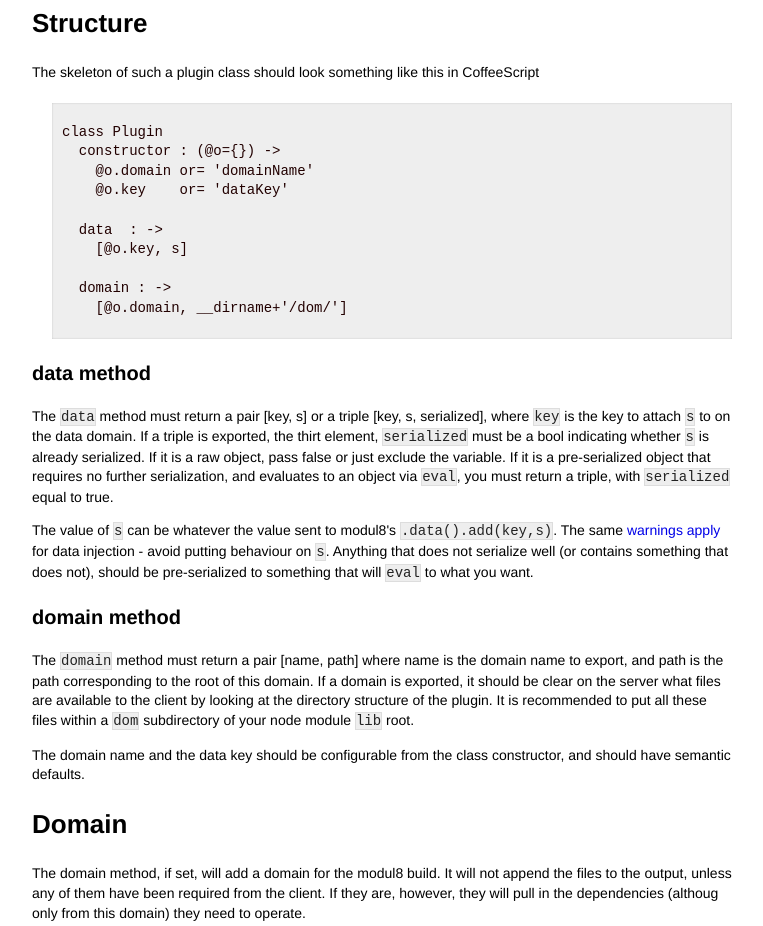
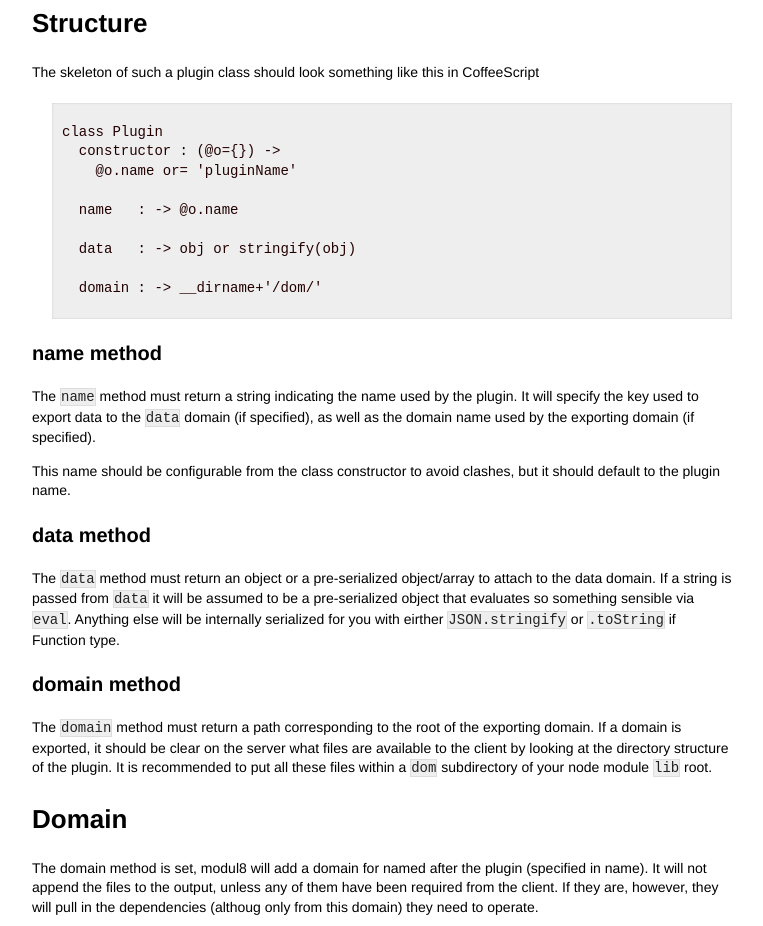
Before and after one commit to clux/modul8, a plain HTML site: page docs/plugins.html in a window 1280 px wide. Shown: the part 1100-2026 px from the top of the page, without its empty margins (258-1021 px from the left). Drawn offline with Linux system fonts and the light colour scheme.

Commit message:
0.12.0 docs

```diff
--- a/docs/plugins.html
+++ b/docs/plugins.html
@@ -65,36 +65,38 @@ to utilize this data in a helpful way.</p>
 
 <pre><code>class Plugin
   constructor : (@o={}) -&gt;
-    @o.domain or= 'domainName'
-    @o.key    or= 'dataKey'
+    @o.name or= 'pluginName'
 
-  data  : -&gt;
-    [@o.key, s]
+  name   : -&gt; @o.name
 
-  domain : -&gt;
-    [@o.domain, __dirname+'/dom/']
+  data   : -&gt; obj or stringify(obj)
+
+  domain : -&gt; __dirname+'/dom/'
 </code></pre>
+
+<h3>name method</h3>
+
+<p>The <code>name</code> method must return a string indicating the name used by the plugin.
+It will specify the key used to export data to the <code>data</code> domain (if specified), as well as the domain name used by the exporting domain (if specified).</p>
+
+<p>This name should be configurable from the class constructor to avoid clashes, but it should default to the plugin name.</p>
 
 <h3>data method</h3>
 
-<p>The <code>data</code> method must return a pair [key, s] or a triple [key, s, serialized], where <code>key</code> is the key to attach <code>s</code> to on the data domain.
-If a triple is exported, the thirt element, <code>serialized</code> must be a bool indicating whether <code>s</code> is already serialized. If it is a raw object, pass false or just exclude the variable.
-If it is a pre-serialized object that requires no further serialization, and evaluates to an object via <code>eval</code>, you must return a triple, with <code>serialized</code> equal to true.</p>
-
-<p>The value of <code>s</code> can be whatever the value sent to modul8's <code>.data().add(key,s)</code>. The same <a href="api.html#data">warnings apply</a> for data injection - avoid putting behaviour on <code>s</code>.
-Anything that does not serialize well (or contains something that does not), should be pre-serialized to something that will <code>eval</code> to what you want.</p>
+<p>The <code>data</code> method must return an object or a pre-serialized object/array to attach to the data domain.
+If a string is passed from <code>data</code> it will be assumed to be a pre-serialized object that evaluates so something sensible via <code>eval</code>.
+Anything else will be internally serialized for you with eirther <code>JSON.stringify</code> or <code>.toString</code> if Function type.</p>
 
 <h3>domain method</h3>
 
-<p>The <code>domain</code> method must return a pair [name, path] where name is the domain name to export, and path is the path corresponding to the root of this domain.
+<p>The <code>domain</code> method must return a path corresponding to the root of the exporting domain.
 If a domain is exported, it should be clear on the server what files are available to the client by looking at the directory structure of the plugin.
 It is recommended to put all these files within a <code>dom</code> subdirectory of your node module <code>lib</code> root.</p>
 
-<p>The domain name and the data key should be configurable from the class constructor, and should have semantic defaults.</p>
-
 <h2>Domain</h2>
 
-<p>The domain method, if set, will add a domain for the modul8 build. It will not append the files to the output, unless any of them have been required from the client.
+<p>The domain method is set, modul8 will add a domain for named after the plugin (specified in name).
+It will not append the files to the output, unless any of them have been required from the client.
 If they are, however, they will pull in the dependencies (althoug only from this domain) they need to operate.</p>
 
 <p>To make most use of domains, try to not duplicate work and note code under <code>dom/</code> can be required on the server from the <code>lib</code> directory.
```
